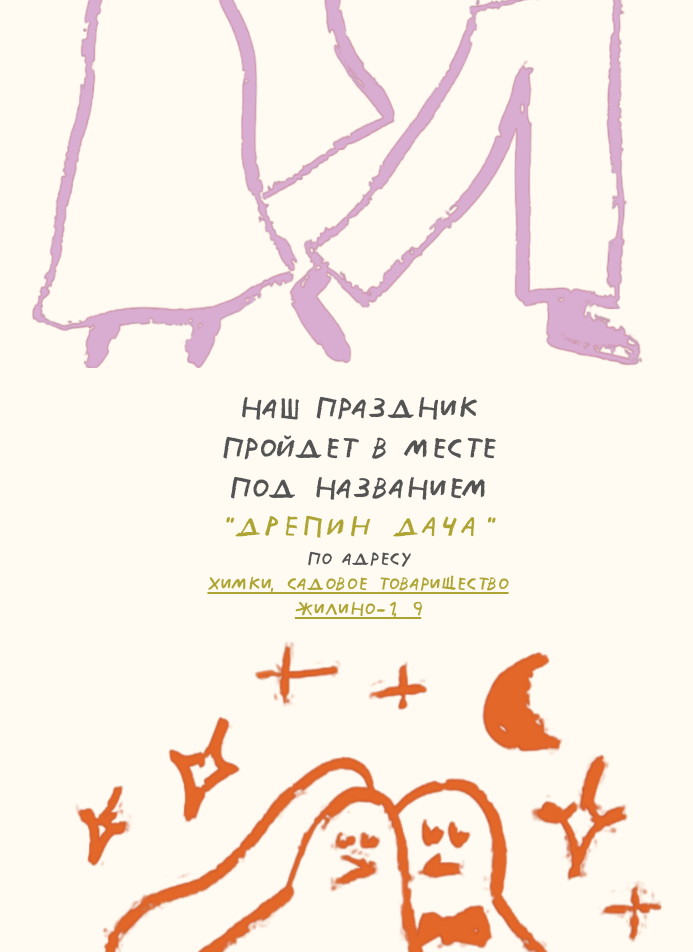
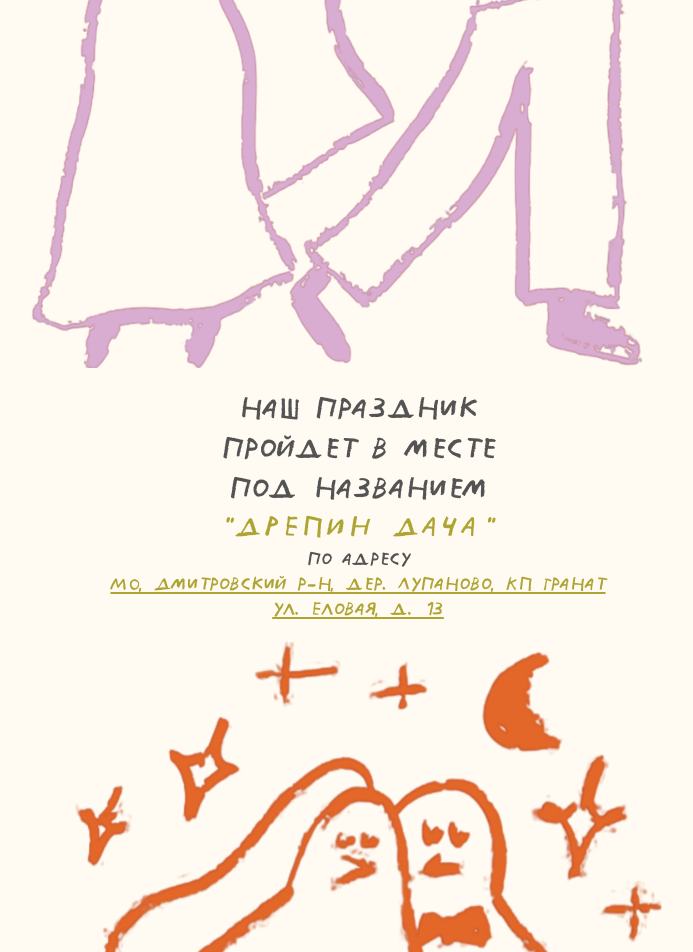
Before and after one commit to LesanePC/olya-nikita-wedding, a plain HTML site: page index.html in a window 1280 px wide and 2400 px high. Shown: the part 1448-2400 px from the top of the page, without its empty margins (282-975 px from the left). Drawn offline with Linux system fonts and the light colour scheme.

Commit message:
fix - change map link

```diff
--- a/index.html
+++ b/index.html
@@ -69,13 +69,13 @@
           <p class="address">
             <span>по адресу</span><br />
             <a
-              href="https://yandex.com/maps/-/CPqR4-Pc"
+              href="https://yandex.com/maps/-/CPvEMDl6"
               target="_blank"
               rel="noopener noreferrer"
               class="map-link"
             >
-              химки, садовое товарищество<br />
-              жилино-1, 9
+              МО, Дмитровский р-н, дер. Лупаново, КП Гранат<br />
+              ул. Еловая, д. 13
             </a>
           </p>
         </section>
```
